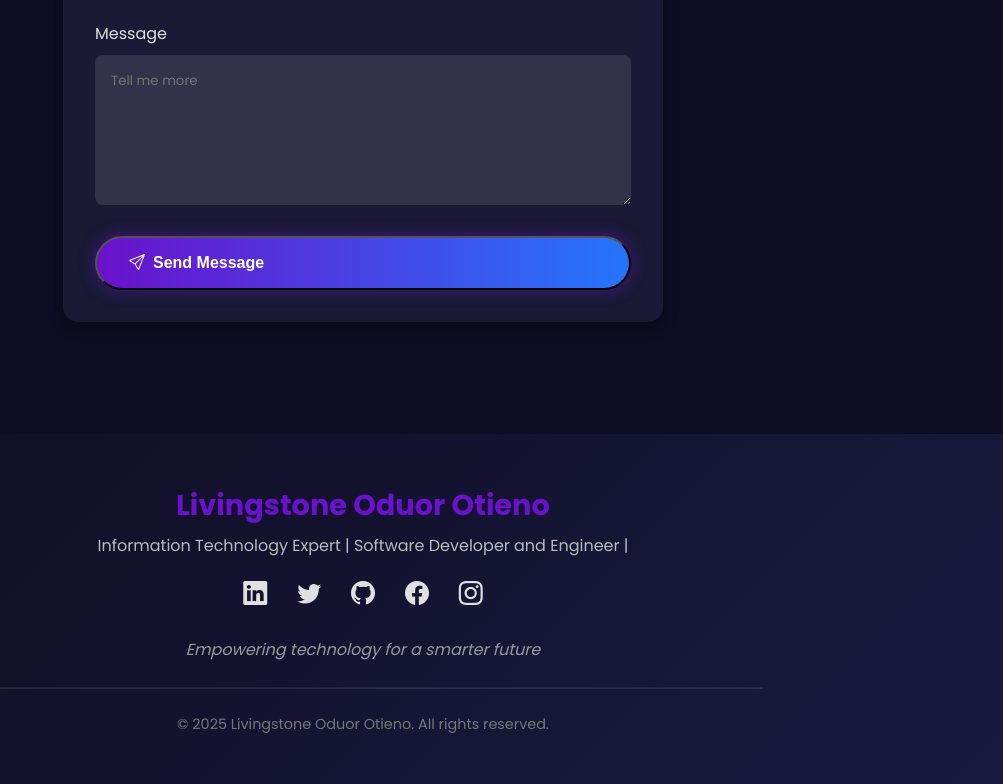
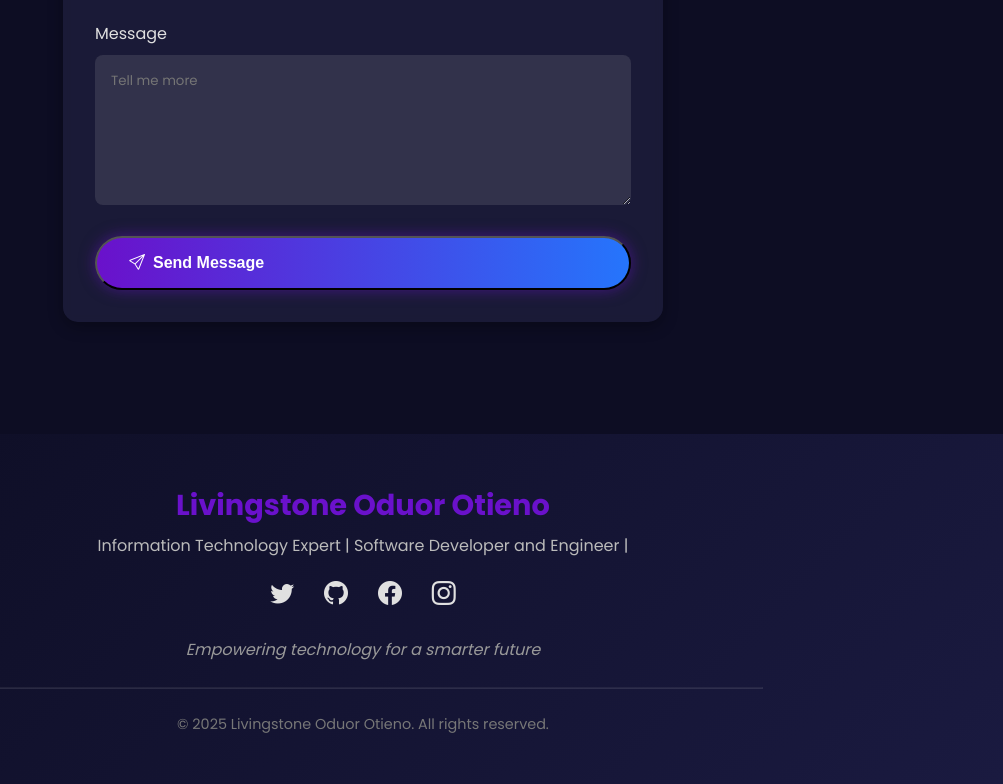
Before and after one commit to BOSSY254-LEVI/PORTFOLIO, a plain HTML site: page index.html in a window 1280 px wide. Shown: the part 7268-8052 px from the top of the page, without its empty margins (277-1280 px from the left). Drawn offline with nearby package versions, Linux system fonts and the light colour scheme.

Commit message:
index.html

```diff
--- a/index.html
+++ b/index.html
@@ -1117,9 +1117,6 @@
       <h2 style="color: var(--primary); font-weight: 700; font-size: 1.8rem; margin-bottom: 0.3rem;">Livingstone Oduor Otieno</h2>
       <p style="font-size: 1rem; color: #bbb; margin-bottom: 1rem;">Information Technology Expert | Software Developer and Engineer |</p>
       <div style="margin-bottom: 1.5rem;">
-        <a href="https://www.linkedin.com/in/livingstone-otieno-bb0baa373/" target="_blank" rel="noopener" aria-label="LinkedIn">
-          <i class="bi bi-linkedin"></i>
-        </a>
         <a href="https://twitter.com/nairobian_bossy" target="_blank" rel="noopener" aria-label="Twitter">
           <i class="bi bi-twitter"></i>
         </a>
```
